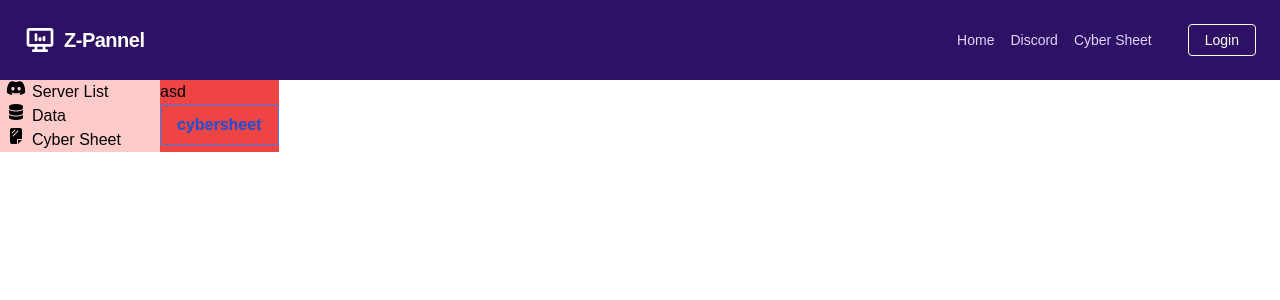
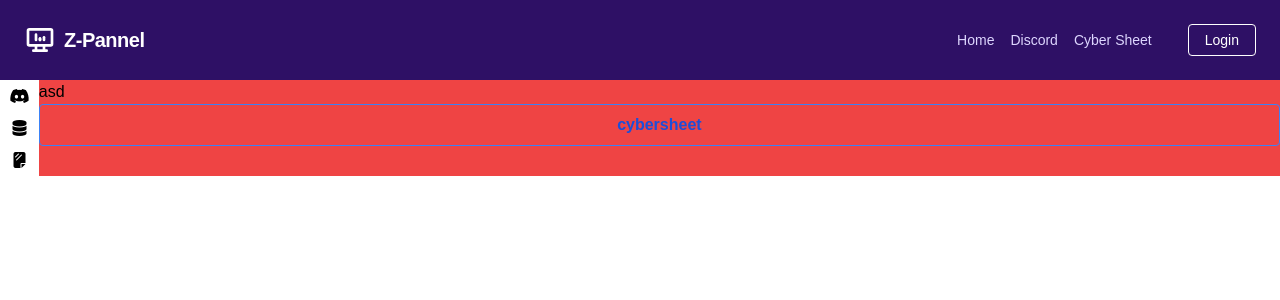
Before and after one commit to brenimsilva/zion-project-manager, a Next.js app in the folder z-pannel/: page /dashboard in a window 1280 px wide. Shown: the top 300 px of the page. Built offline with nearby package versions, Linux system fonts and the light colour scheme.

Commit message:
[Chore]: Sidebar container construct

```diff
--- a/z-pannel/src/app/components/atoms/SBItem.tsx
+++ b/z-pannel/src/app/components/atoms/SBItem.tsx
@@ -1,18 +1,18 @@
 import React from "react";
 
 export interface ISBItem {
-  text: string;
   href: string;
   icon: string;
 }
 
-export default function SBItem({ text, href, icon }: ISBItem) {
+export default function SBItem({ href, icon }: ISBItem) {
   // const route = useRouter();
   return (
-    <div className="grid grid-cols-5 gap-0">
-      <i className={`${icon} col-span-1 text-center`}></i>
-      <a href={href} className="col-span-4">
-        {text}
+    <div className="flex justify-center  hover:bg-cyan-500 rounded-xl">
+      <a href={href} className="col-span-1 text-center grid">
+        <span className="flex my-2 items-center">
+          <i className={`${icon} `}></i>
+        </span>
       </a>
     </div>
   );
--- a/z-pannel/src/app/components/molecules/Sidebar.tsx
+++ b/z-pannel/src/app/components/molecules/Sidebar.tsx
@@ -3,18 +3,10 @@ import SBItem from "../atoms/SBItem";
 
 export default function Sidebar() {
   return (
-    <div className="w-40 bg-red-200">
-      <SBItem
-        text="Server List"
-        href="server-list"
-        icon="fa-brands fa-discord"
-      />
-      <SBItem text="Data" href="/dashboard/data" icon="fa-solid fa-database" />
-      <SBItem
-        text="Cyber Sheet"
-        href="/cyber-sheet"
-        icon="fa-solid fa-sheet-plastic"
-      />
+    <div className="w-10 flex flex-col justify-center">
+      <SBItem href="server-list" icon="fa-brands fa-discord" />
+      <SBItem href="/dashboard/data" icon="fa-solid fa-database" />
+      <SBItem href="/cyber-sheet" icon="fa-solid fa-sheet-plastic" />
     </div>
   );
 }
--- a/z-pannel/src/app/dashboard/layout.tsx
+++ b/z-pannel/src/app/dashboard/layout.tsx
@@ -19,7 +19,7 @@ export default function RootLayout({
   return (
     <div className="flex">
       <Sidebar />
-      <div className="bg-red-500">{children}</div>
+      <div className="bg-red-500 w-full">{children}</div>
     </div>
   );
 }
--- a/z-pannel/src/app/dashboard/page.tsx
+++ b/z-pannel/src/app/dashboard/page.tsx
@@ -5,7 +5,7 @@ import CyberSheetService from "../services/cybersheet/CyberSheetService";
 
 export default function page() {
   return (
-    <div className="w-full">
+    <div className="">
       <h1>asd</h1>
       <APIButton
         text="cybersheet"
```
